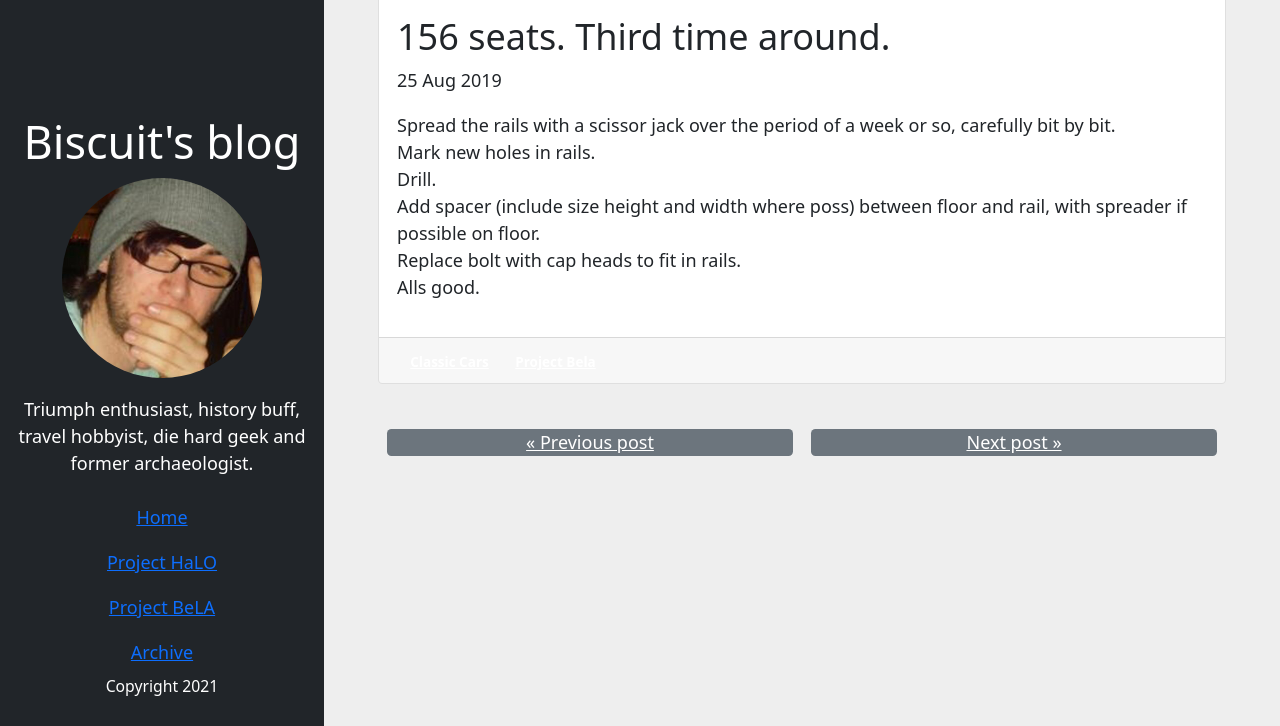
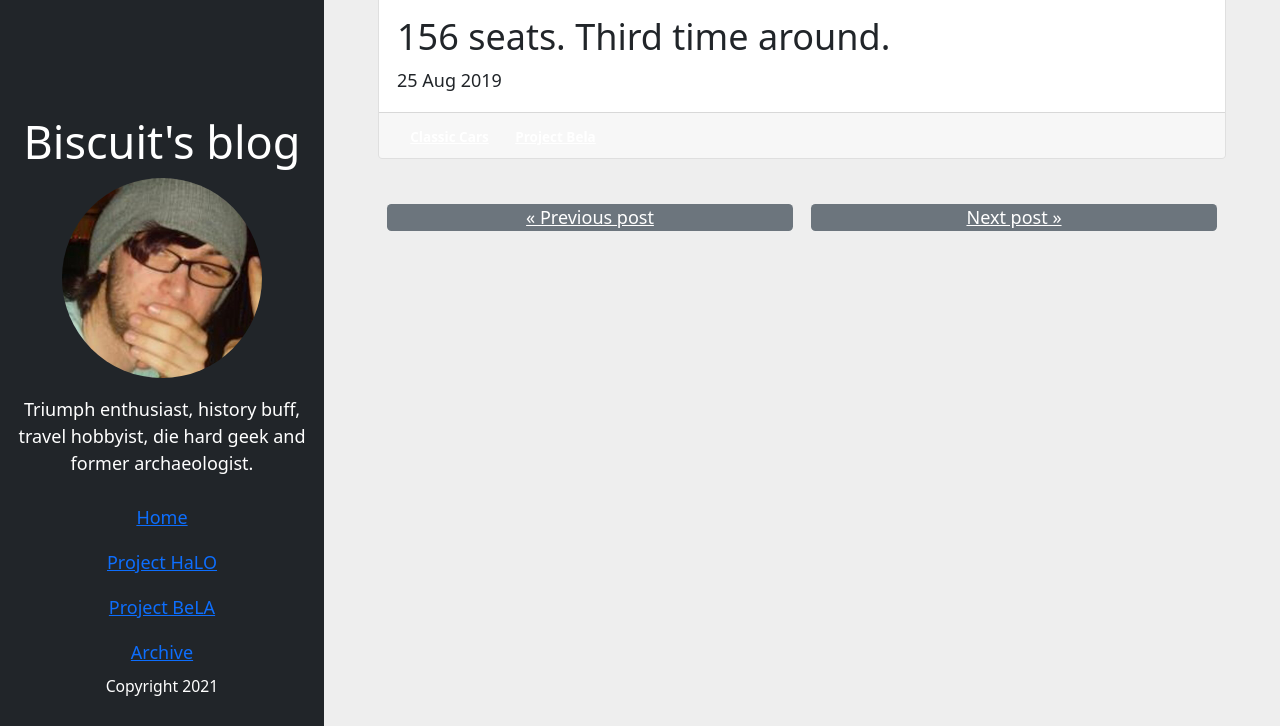
Before and after one commit to Calorian/calorian.github.io, a plain HTML site: page posts/2019/2019-08-25/index.html in a window 1280 px wide. Shown: the part 74-800 px from the top of the page. Drawn offline with nearby package versions, Linux system fonts and the light colour scheme.

Commit message:
updated posts

```diff
--- a/posts/2019/2019-08-25/index.html
+++ b/posts/2019/2019-08-25/index.html
@@ -61,13 +61,6 @@
     <h2 class="card-title">156 seats. Third time around.</h2>
     <time datetime="2019-08-25">25 Aug 2019</time>
     <p class="card-text">
-    <!-- excerpt -->
-<p>Spread the rails with a scissor jack over the period of a week or so, carefully bit by bit.<br>
-Mark new holes in rails.<br>
-Drill.<br>
-Add spacer (include size height and width where poss) between floor and rail, with spreader if possible on floor.<br>
-Replace bolt with cap heads to fit in rails.<br>
-Alls good.</p>
 
     </p>
   </div>
```
Also changed, not shown: index.html (+1 -1 lines).
